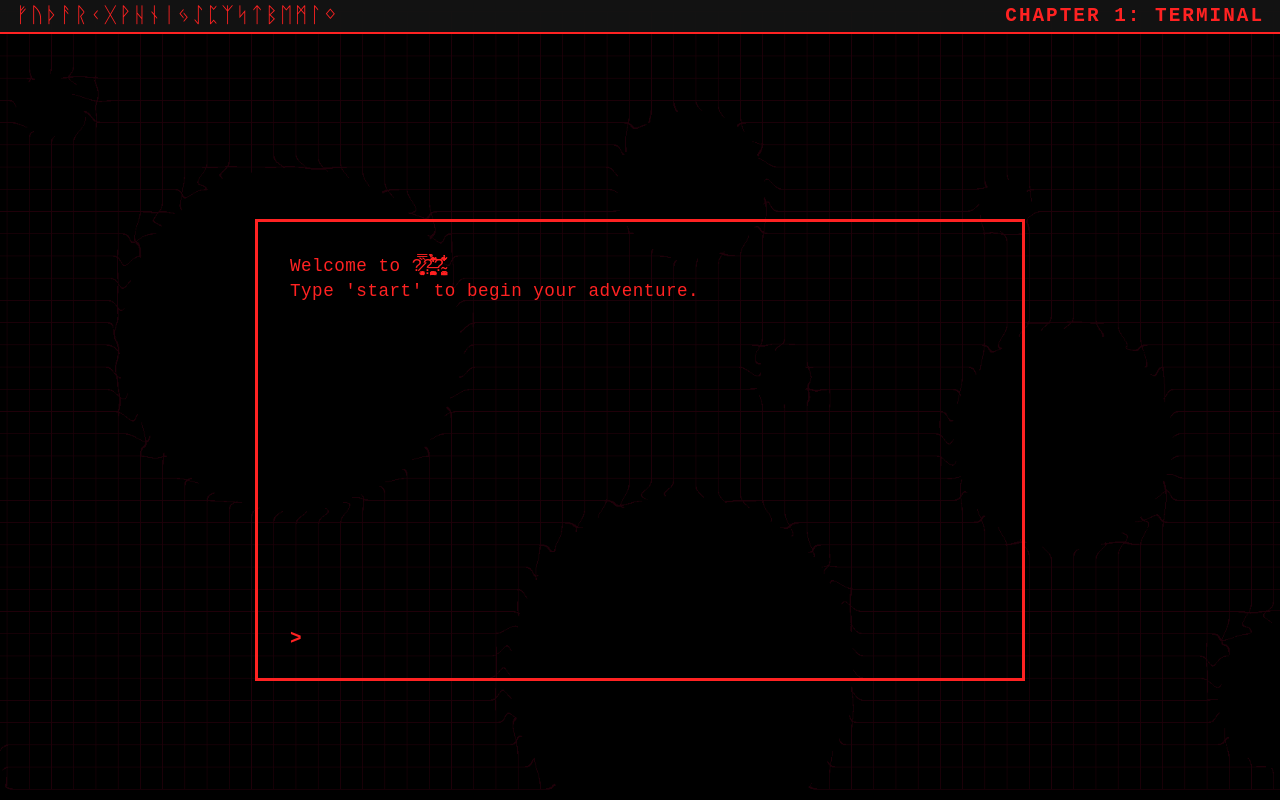
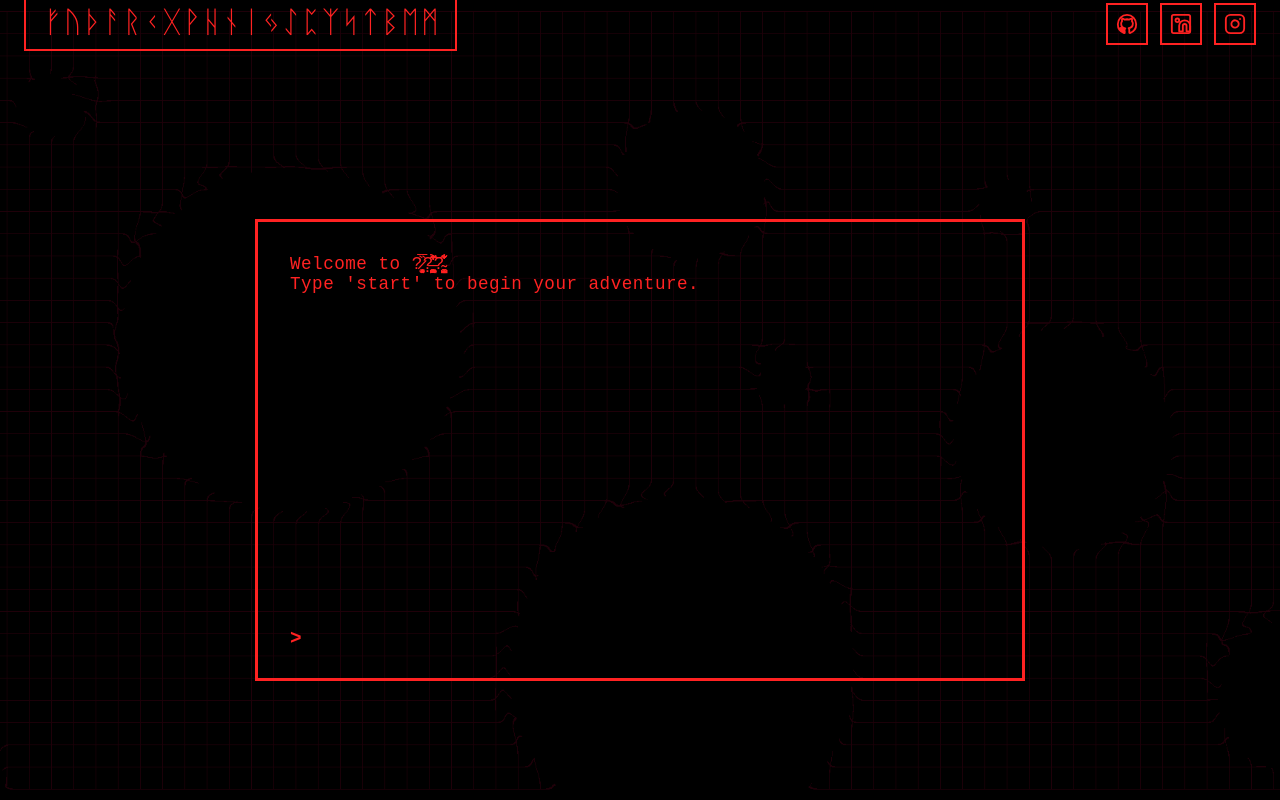
Before and after one commit to alex-gamero/Nullpoint, a website: page index.html in a window 1280 px wide. Drawn offline with Linux system fonts and the light colour scheme.

Commit message:
Improved scrollbar and UI in general

```diff
--- a/game.js
+++ b/game.js
@@ -68,5 +68,47 @@ inputField.addEventListener('keypress', function (e) {
     }
 });
 
+// --- Animación de runas en el header mejorada ---
+const runeBtn = document.getElementById('runeBtn');
+const runeText = document.getElementById('runeText');
+const chapterText = 'CHAPTER 1: TERMINAL';
+const originalRunes = 'ᚠᚢᚦᚨᚱᚲᚷᚹᚺᚾᛁᛃᛇᛈᛉᛋᛏᛒᛖᛗᛚᛜ';
+let runeAnimInterval = null;
+
+function randomRune() {
+  const runes = 'ᚠᚢᚦᚨᚱᚲᚷᚹᚺᚾᛁᛃᛇᛈᛉᛋᛏᛒᛖᛗᛚᛜ';
+  return runes[Math.floor(Math.random() * runes.length)];
+}
+
+function animateToText(target) {
+  let progress = 0;
+  clearInterval(runeAnimInterval);
+  runeAnimInterval = setInterval(() => {
+    let display = '';
+    for (let i = 0; i < target.length; i++) {
+      if (i < progress) {
+        display += target[i];
+      } else if (target[i] === ' ') {
+        display += ' ';
+      } else {
+        display += randomRune();
+      }
+    }
+    runeText.textContent = display;
+    if (progress <= target.length) progress++;
+    if (progress > target.length) clearInterval(runeAnimInterval);
+  }, 60);
+}
+
+if (runeBtn && runeText) {
+  runeBtn.addEventListener('mouseenter', () => {
+    animateToText(chapterText);
+  });
+  runeBtn.addEventListener('mouseleave', () => {
+    clearInterval(runeAnimInterval);
+    runeText.textContent = originalRunes;
+  });
+}
+
 // Initialize the game
 output.innerHTML = story.start.text;
--- a/index.html
+++ b/index.html
@@ -8,11 +8,23 @@
 </head>
 <body>
     <div class="header-bar">
-      <span class="runas">ᚠᚢᚦᚨᚱᚲᚷᚹᚺᚾᛁᛃᛇᛈᛉᛋᛏᛒᛖᛗᛚᛜ</span>
-      <span class="title">CHAPTER 1: TERMINAL</span>
+      <button class="rune-btn" id="runeBtn">
+        <span class="runas" id="runeText">ᚠᚢᚦᚨᚱᚲᚷᚹᚺᚾᛁᛃᛇᛈᛉᛋᛏᛒᛖᛗᛚᛜ</span>
+      </button>
+      <div class="social-btns">
+        <a href="https://github.com/" class="social-icon" target="_blank" title="GitHub">
+          <svg viewBox="0 0 24 24" width="22" height="22" fill="none" stroke="#ff2222" stroke-width="2" stroke-linecap="round" stroke-linejoin="round"><path d="M12 2C6.48 2 2 6.58 2 12.26c0 4.48 2.87 8.28 6.84 9.63.5.09.68-.22.68-.48 0-.24-.01-.87-.01-1.7-2.78.62-3.37-1.36-3.37-1.36-.45-1.18-1.1-1.5-1.1-1.5-.9-.63.07-.62.07-.62 1 .07 1.53 1.05 1.53 1.05.89 1.56 2.34 1.11 2.91.85.09-.66.35-1.11.63-1.37-2.22-.26-4.56-1.14-4.56-5.07 0-1.12.39-2.03 1.03-2.75-.1-.26-.45-1.3.1-2.7 0 0 .84-.28 2.75 1.05A9.38 9.38 0 0 1 12 6.84c.85.004 1.71.12 2.51.35 1.91-1.33 2.75-1.05 2.75-1.05.55 1.4.2 2.44.1 2.7.64.72 1.03 1.63 1.03 2.75 0 3.94-2.34 4.81-4.57 5.07.36.32.68.94.68 1.9 0 1.37-.01 2.47-.01 2.81 0 .27.18.58.69.48A10.01 10.01 0 0 0 22 12.26C22 6.58 17.52 2 12 2z"></path></svg>
+        </a>
+        <a href="https://linkedin.com/" class="social-icon" target="_blank" title="LinkedIn">
+          <svg viewBox="0 0 24 24" width="22" height="22" fill="none" stroke="#ff2222" stroke-width="2" stroke-linecap="round" stroke-linejoin="round"><rect x="2" y="2" width="20" height="20" rx="2"/><path d="M16 8a6 6 0 0 1 6 6v6h-4v-6a2 2 0 0 0-4 0v6h-4v-6a6 6 0 0 1 6-6z"/><circle cx="8" cy="8" r="2"/></svg>
+        </a>
+        <a href="https://instagram.com/" class="social-icon" target="_blank" title="Instagram">
+          <svg viewBox="0 0 24 24" width="22" height="22" fill="none" stroke="#ff2222" stroke-width="2" stroke-linecap="round" stroke-linejoin="round"><rect x="2" y="2" width="20" height="20" rx="5"/><path d="M16 11.37A4 4 0 1 1 12.63 8 4 4 0 0 1 16 11.37z"/><line x1="17.5" y1="6.5" x2="17.5" y2="6.5"/></svg>
+        </a>
+      </div>
     </div>
     <div class="terminal">
-        <div id="output" class="output"></div>
+        <div class="scroll-area" id="output"></div>
         <div class="input-line">
             <span class="prompt">&gt;</span>
             <input id="input" autocomplete="off" autofocus />
--- a/main.css
+++ b/main.css
@@ -14,16 +14,14 @@ body::before {
     position: fixed;
     inset: 0;
     z-index: -1;
-    background: url('Terminal.png') center center / cover no-repeat;
+    background: url('img/terminal.png') center center / cover no-repeat;
     opacity: 0.30; /* Opacidad */
     pointer-events: none;
 }
 
 .header-bar {
     width: 100vw;
-    height: 32px;
-    background: rgba(20, 20, 20, 0.95);
-    border-bottom: 2px solid #ff2222;
+    height: 48px;
     display: flex;
     align-items: center;
     justify-content: space-between;
@@ -33,22 +31,114 @@ body::before {
     z-index: 10;
     font-size: 1.1em;
     letter-spacing: 2px;
+    padding: 0 24px;
+    box-sizing: border-box;
+    background: transparent;
 }
 
-.header-bar .runas {
-    padding-left: 16px;
-    font-family: 'Courier New', Courier, monospace;
+.chapter-title {
     color: #ff2222;
+    font-weight: bold;
     font-size: 1.2em;
+    letter-spacing: 2px;
+    text-align: center;
+    flex: 1;
     user-select: none;
+    pointer-events: none;
 }
 
-.header-bar .title {
-    font-weight: bold;
+.header-bar .rune-btn {
+    margin-right: 12px;
+}
+
+.header-bar .social-btns {
+    margin-left: 12px;
+}
+
+.rune-btn .runas {
+    transition: color 0.3s;
+    font-size: 1.3em;
+    letter-spacing: 2px;
+    display: inline-block;
+    width: 22ch; /* Largo de caja runas */
+    min-width: 22ch;
+    max-width: 22ch;
+    text-align: center;
+    vertical-align: middle;
+    white-space: nowrap;
+    /* Forzar altura fija para evitar salto vertical */
+    height: 1.3em;
+    line-height: 1.3em;
+    overflow: hidden;
+}
+
+.rune-btn:hover .runas {
+    color: #fff;
+    /* No blur, solo cambio de color */
+}
+
+.rune-btn {
+    background: transparent;
+    border: 2px solid #ff2222;
     color: #ff2222;
-    padding-right: 16px;
-    font-size: 1.1em;
-    user-select: none;
+    padding: 6px 18px;
+    font-family: 'Courier New', Courier, monospace;
+    font-size: 1.3em;
+    cursor: pointer;
+    border-radius: 0;
+    transition: background 0.2s, color 0.2s, border 0.2s;
+    margin-right: 12px;
+    outline: none;
+    position: relative;
+    overflow: hidden;
+}
+
+.rune-btn:hover {
+    background: #ff2222;
+    color: #1a1a1a;
+    border-color: #ff2222;
+}
+
+.rune-btn:hover .runas {
+    color: #fff;
+    animation: runeChange 0.7s steps(10) 1;
+}
+
+@keyframes runeChange {
+    0% { opacity: 1; }
+    30% { opacity: 0.2; }
+    60% { opacity: 0.7; }
+    100% { opacity: 1; }
+}
+
+.social-btns {
+    display: flex;
+    gap: 10px;
+}
+.social-icon {
+    display: flex;
+    align-items: center;
+    justify-content: center;
+    background: transparent;
+    border: 2px solid #ff2222;
+    border-radius: 0;
+    width: 38px;
+    height: 38px;
+    transition: background 0.2s, border 0.2s;
+    text-decoration: none;
+    margin-left: 2px;
+}
+.social-icon svg {
+    stroke: #ff2222;
+    fill: none;
+    transition: stroke 0.2s;
+}
+.social-icon:hover {
+    background: #ff2222;
+    border-color: #ff2222;
+}
+.social-icon:hover svg {
+    stroke: #1a1a1a;
 }
 
 .terminal {
@@ -74,15 +164,45 @@ body::before {
     to   { opacity: 1; transform: translate(-50%, -50%) scale(1);}
 }
 
-.output {
+.scroll-area {
     font-size: 1.1em;
     letter-spacing: 0.5px;
+    margin-right: -1.5vw;
+    padding-right: 10px;
     margin-bottom: 0;
     height: 340px;
     overflow-y: auto;
     scrollbar-width: thin;
-    scrollbar-color: #ff2222 #141414;
+    scrollbar-color: #ff2222 transparent;
     background: transparent;
+}
+
+/* Scrollbar minimalista y cuadrado para Chrome, Edge y Safari */
+.scroll-area::-webkit-scrollbar {
+    width: 6px;
+    background: transparent;
+}
+.scroll-area::-webkit-scrollbar-thumb {
+    background: #ff2222;
+    border-radius: 0;
+    min-height: 20px;
+    opacity: 0.8;
+    border: none;
+}
+.scroll-area::-webkit-scrollbar-track {
+    background: transparent;
+    border-radius: 0;
+}
+
+.scroll-area::-webkit-scrollbar-button {
+    display: none;
+    height: 0;
+    width: 0;
+}
+
+.scroll-area {
+    scrollbar-width: thin;
+    scrollbar-color: #ff2222 transparent;
 }
 
 .input-line {
@@ -112,7 +232,6 @@ body::before {
     outline: none;
     width: 100%;
     caret-color: #ff2222;
-    animation: blink-caret 1s steps(1) infinite;
 }
 
 .input-line input:focus {
--- a/story.json
+++ b/story.json
@@ -8,7 +8,7 @@
           "text": "The room is too dark to be examined, the only thing in sight is the computer terminal in front of you."
         },
         "use terminal": {
-          "text": "You approach the terminal. \n Inside, you see a text: \n Hi, I am Lex and I have been programmed to learn about humans. I will ask you a series of questions. Please answer honestly. \n Why do humans hurt each other so often? \n a) Because we’re selfish by nature. \n b) Because we’re scared. \n c) Because we’re trying to survive. \n d) Because we’re trying to protect others.",
+          "text": "You approach the terminal. \n Inside, you see a text: \n Hi, I am L.E.X. and I have been programmed to learn about humans. I will ask you a series of questions. Please answer honestly. \n Why do humans hurt each other so often? \n a) Because we’re selfish by nature. \n b) Because we’re scared. \n c) Because we’re trying to survive. \n d) Because we’re trying to protect others.",
           "options": {
             "a": {
               "text": "Pure selfishness. A second nature, perhaps? ... This is becoming very interesting \n Second question: \n If you could erase a person from existence, who would it be? \n a) A stranger. \n b) No one. \n c) Myself. \n d) Someone who hurt me.",
```
Also changed, not shown: img/terminal.png (renamed from Terminal.png).
